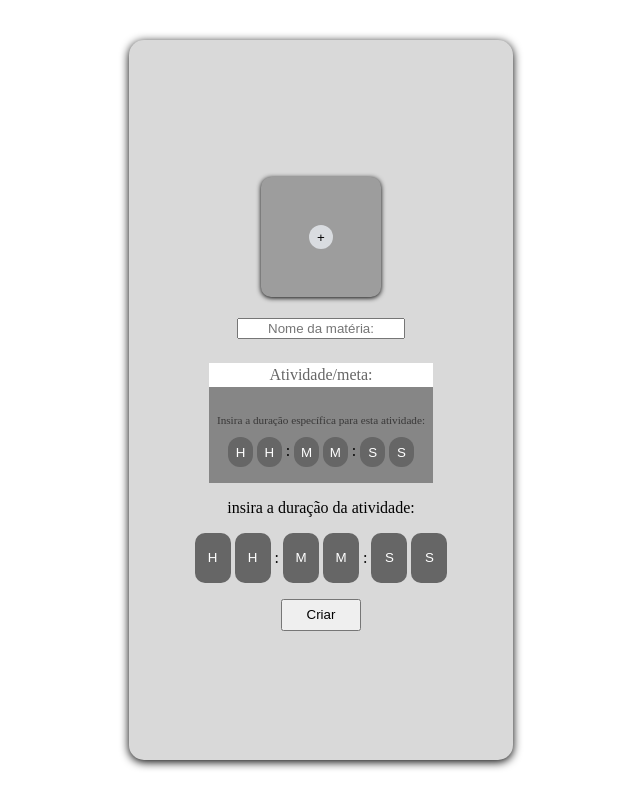
After one commit to Lucasmenezes08/FocusTime, a Django app: page /cadastro_materia/ in a window 1280 px wide. The commit adds this page. Shown: the whole page, without its empty margins (319-959 px from the left). Run offline with Django 5.2, Linux system fonts and the light colour scheme.

Commit message:
Adicionar página para cadastro de matérias/metas e estilização

```diff
--- a/FocusTime/urls.py
+++ b/FocusTime/urls.py
@@ -2,5 +2,6 @@ from django.urls import path
 from . import views
 
 urlpatterns = [
-    path('', views.home)
+    path('', views.home),
+    path('cadastro_materia/' , views.cadastro , name='cadastro_materia')
 ]
--- a/FocusTime/views.py
+++ b/FocusTime/views.py
@@ -4,3 +4,7 @@ from django.shortcuts import render
 
 def home (request):
     return render(request, "index.html")
+
+
+def cadastro (request):
+    return render (request ,"cadastro.html")
--- /dev/null
+++ b/templates/cadastro.html
@@ -0,0 +1,56 @@
+{% load static %}
+
+<!DOCTYPE html>
+<html lang="pt-br">
+<head>
+    <meta charset="UTF-8">
+    <meta name="viewport" content="width=device-width, initial-scale=1.0">
+    <title>FocusTime</title>
+    <link rel="stylesheet" href="{% static "cadastro.css" %}">
+</head>
+<body>
+    <section class="container">
+        <form method="POST">
+            <section class="btn-somar">
+                <button class="mais">+</button>
+            </section>
+            <input type="text" name="nome-materia" class="nome-materia" minlength="1" maxlength="25" placeholder="Nome da matéria:" required>
+            <section class="container-metas">
+                <section class="meta-texto">
+                    <p>Atividade/meta:</p>
+                </section>
+                <section class="container-duration-meta">
+                    <section class="container-texto">
+                        <p>Insira a duração específica para esta atividade:</p>
+                    </section>
+                    <section class="container-cronometro-meta">
+                        <input type="number" name="horas-meta" value="hora-meta" min="0" max="9" step="0" placeholder="H" required>
+                        <input type="number" name="horas-meta" value="hora-meta" min="0" max="9" placeholder="H" required>
+                        <span>:</span>
+                        <input type="number" name="minutos-meta" value="minuto-meta" min="0" max="5" placeholder="M" required>
+                        <input type="number" name="minutos-meta" value="minuto-meta" min="0" max="9" placeholder="M" required>
+                        <span>:</span>
+                        <input type="number" name="segundos-meta" value="segundo-meta" min="0" max="5" placeholder="S" required>
+                        <input type="number" name="segundos-meta" value="segundo-meta" min="0" max="9" placeholder="S" required>
+                    </section>
+                </section>
+            </section>
+
+            <section class="container-cronometro-materia">
+                <p>insira a duração da atividade:</p>
+                <input type="number" name="horas" value="hora" min="0" max="9" placeholder="H" required>
+                <input type="number" name="horas" value="hora" min="0" max="9" placeholder="H" required>
+                <span>:</span>
+                <input type="number" name="minutos" value="minuto" min="0" max="5" placeholder="M" required>
+                <input type="number" name="minutos" value="minuto" min="0" max="9" placeholder="M" required>
+                <span>:</span>
+                <input type="number" name="segundos" value="segundo" min="0" max="5" placeholder="S" required>
+                <input type="number" name="segundos" value="segundo" min="0" max="9" placeholder="S" required>
+            </section>
+            <section class="btn-submit">
+                <button type="submit" class="btn-submit-cadastro">Criar</button>
+            </section>
+        </form>
+    </section>
+</body>
+</html>
--- a/templates/index.html
+++ b/templates/index.html
@@ -17,14 +17,15 @@
             <ul>
                 <li><a href="#">Dashboard</a></li>
                 <li><a href="#">Amigos</a></li>
-                <li><a href="#">Metas</a></li>
+                <li><a href="">Metas</a></li>
+                <li><a href="{% url 'cadastro_materia' %}">Adicionar materia</a><li>
             </ul>
         </div>
 
         <div class="content">
             <h1>Dashboard</h1>
+        </div>
 
-        </div>
     </div>
 
 </body>
--- /dev/null
+++ b/templates/static/cadastro.css
@@ -0,0 +1,144 @@
+body {
+    margin: 0;
+    padding: 0;
+}
+
+.container {
+    width: 100vw;
+    height: 100vh;
+    display: flex;
+    justify-content: center;
+    align-items: center;
+}
+
+form {
+    width: 30%;
+    height: 90%;
+    display: flex;
+    flex-direction: column;
+    justify-content: center;
+    align-items: center;
+    background-color: #D9D9D9;
+    border-radius: 15px;
+    box-shadow: 0px 2px 10px black;
+    border: none;
+}
+
+.btn-somar {
+    display: flex;
+    justify-content: center;
+    align-items: center;
+    border-radius: 10px;
+    height: 7.5rem;
+    width: 7.5rem ;
+    background-color: #9D9D9D;
+    border: none;
+    margin-bottom: 1.3rem;
+    box-shadow: 0px 1px 5px black;
+    margin-top: -1.5rem;
+
+}
+
+.mais {
+    width: 1.5rem;
+    height: 1.5rem;
+    border-radius: 20px;
+    border: none;
+    background-color: rgb(217, 220, 224);
+}
+
+.nome-materia {
+    width: 10rem;
+    text-align: center;
+}
+
+.container-metas {
+    display: flex;
+    flex-direction: column;
+    justify-content: center;
+    align-items: center;
+}
+
+.meta-texto {
+    width: 14rem;
+    height: 1.5rem;
+    background-color: white;
+    font-size: 1rem;
+    display: flex;
+    justify-content: center;
+    align-items: center;
+    margin-top: 1.5rem;
+    color: #666666;
+    font-weight: 200;
+}
+
+.container-duration-meta {
+    display: flex;
+    justify-content: center;
+    align-items: center;
+    flex-direction: column;
+    width: 14rem;
+    height: 6rem;
+    background-color: #868686;
+}
+
+.container-texto {
+    font-size: 0.7rem;
+    font-weight: 100;
+    color: rgb(57, 56, 56);
+}
+
+
+.container-cronometro-meta {
+    display: inline-block;
+}
+
+.container-cronometro-meta input {
+    width: 1.3rem;
+    height: 1.7rem;
+    border-radius: 12px;
+    text-align: center;
+    background-color: #666666;
+    border: none;
+}
+
+.container-cronometro-meta ::placeholder {
+    color: white;
+}
+
+
+.container-cronometro-materia input{
+    width: 2rem;
+    height: 3rem;
+    border-radius: 10px;
+    text-align: center;
+    background-color: #666666;
+    border: none;
+}
+
+
+.container-cronometro-materia ::placeholder{
+    color: white;
+}
+
+.container-cronometro-materia p {
+    text-align: center;
+}
+
+
+.btn-submit{
+    margin-top: 1rem;
+    margin-bottom: -2rem;
+}
+
+.btn-submit-cadastro {
+    width: 5rem;
+    height: 2rem;
+}
+
+
+input[type=number]::-webkit-outer-spin-button,
+input[type=number]::-webkit-inner-spin-button {
+    -webkit-appearance: none;
+    margin: 0;
+}
```
Also changed, not shown: templates/static/style.css (line endings or trailing spaces).
